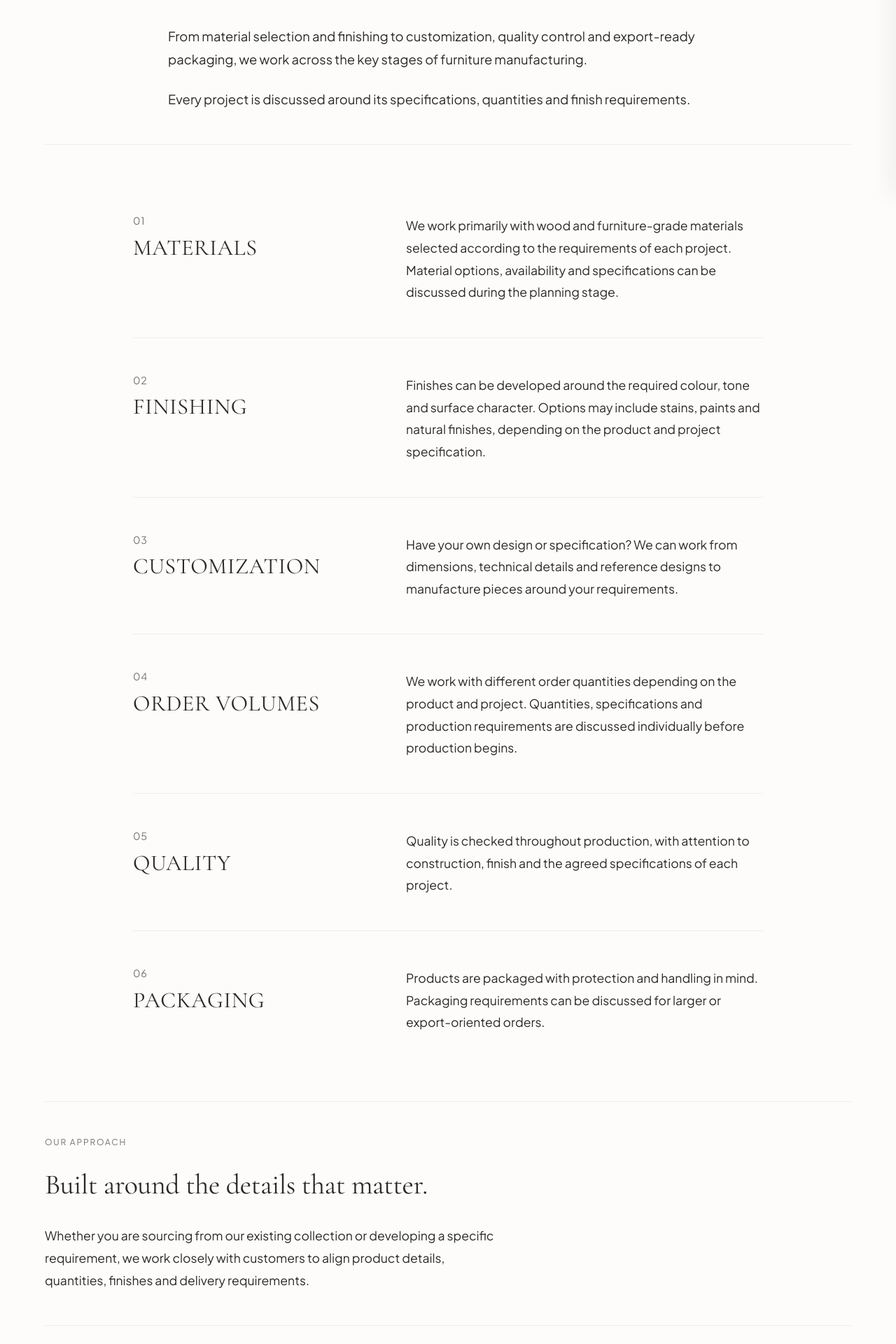
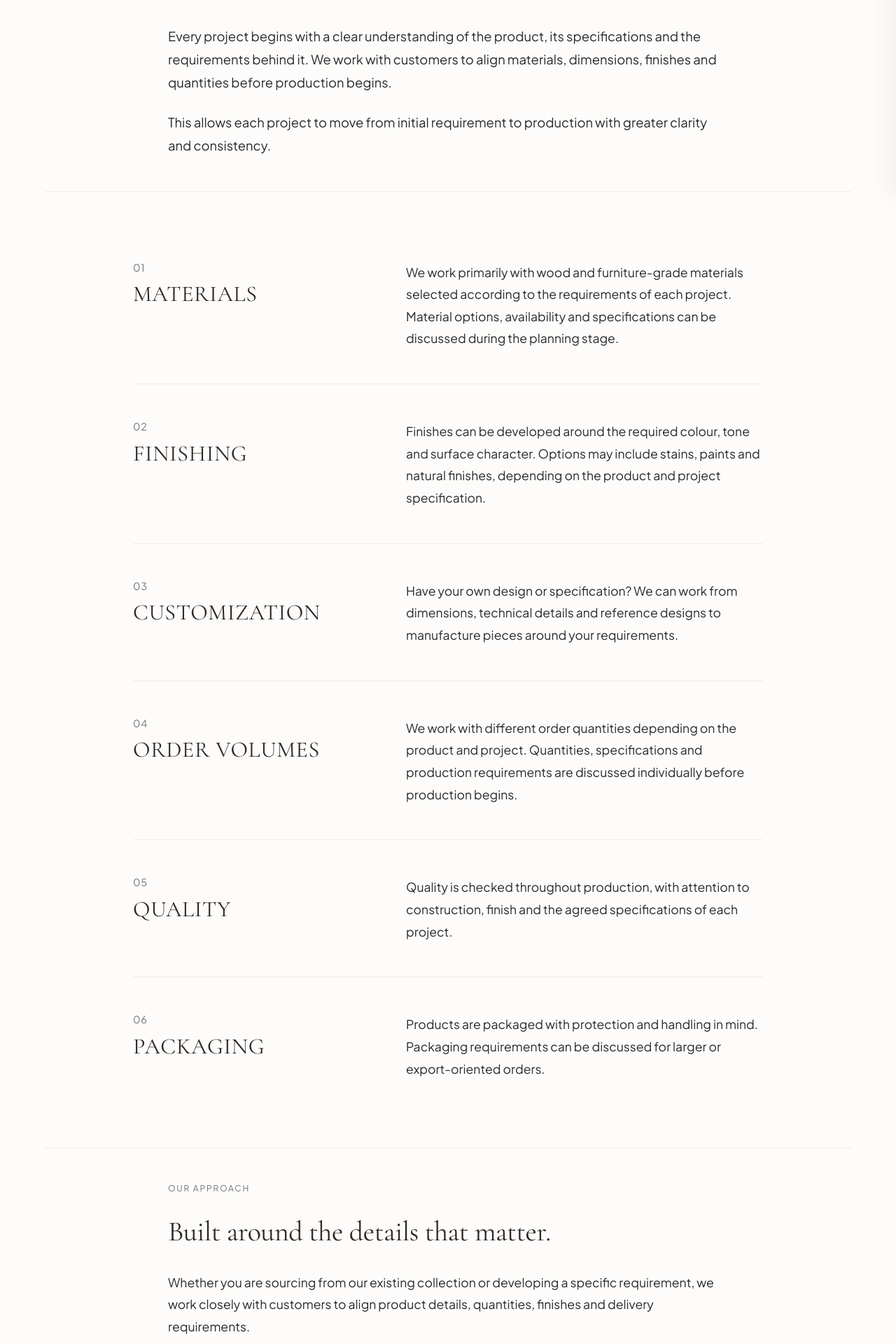
Before and after one commit to Raief445/unique-handicraft, a Next.js app: page /capabilities in a window 1280 px wide. Shown: the part 520-2440 px from the top of the page at 70% size. Built offline with nearby package versions, Linux system fonts and the light colour scheme; no server answers; the database is empty; a web font is replaced by a local one.

Commit message:
fix(capabilities): final polish - remove duplicate copy, center intro + our approach

```diff
--- a/app/capabilities/capabilities.module.css
+++ b/app/capabilities/capabilities.module.css
@@ -54,7 +54,7 @@
 
 .introContent {
   max-width: 800px;
-  margin: 0 auto;
+  margin-inline: auto;
   line-height: 1.8;
   color: var(--color-text);
   font-size: 1.15rem;
@@ -133,11 +133,12 @@
   width: 100%;
 }
 
-.positioningContent {
-  max-width: 650px;
+.centeredContent {
+  max-width: 800px;
+  margin-inline: auto;
 }
 
-.positioningContent h2 {
+.centeredContent h2 {
   font-family: var(--font-serif);
   font-size: 2.5rem;
   font-weight: 400;
@@ -146,7 +147,7 @@
   margin-top: 1rem;
 }
 
-.positioningContent p {
+.centeredContent p {
   color: var(--color-text);
   font-size: 1.1rem;
   line-height: 1.8;
--- a/app/capabilities/page.tsx
+++ b/app/capabilities/page.tsx
@@ -64,10 +64,10 @@ export default function CapabilitiesPage() {
         <section className={`${styles.section} ${styles.sectionIntro} ${styles.sectionConnectedBottom}`}>
           <div className={styles.introContent}>
             <p>
-              From material selection and finishing to customization, quality control and export-ready packaging, we work across the key stages of furniture manufacturing.
+              Every project begins with a clear understanding of the product, its specifications and the requirements behind it. We work with customers to align materials, dimensions, finishes and quantities before production begins.
             </p>
             <p>
-              Every project is discussed around its specifications, quantities and finish requirements.
+              This allows each project to move from initial requirement to production with greater clarity and consistency.
             </p>
           </div>
         </section>
@@ -94,7 +94,7 @@ export default function CapabilitiesPage() {
 
         {/* Project Positioning */}
         <section className={`${styles.section} ${styles.sectionConnectedTop} ${styles.sectionConnectedBottom}`}>
-          <div className={styles.positioningContent}>
+          <div className={styles.centeredContent}>
             <div className={styles.eyebrow}>OUR APPROACH</div>
             <h2>Built around the details that matter.</h2>
             <p>
```
